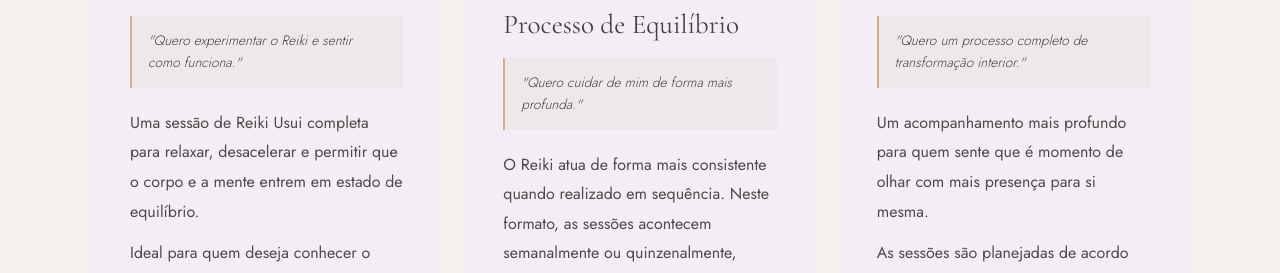
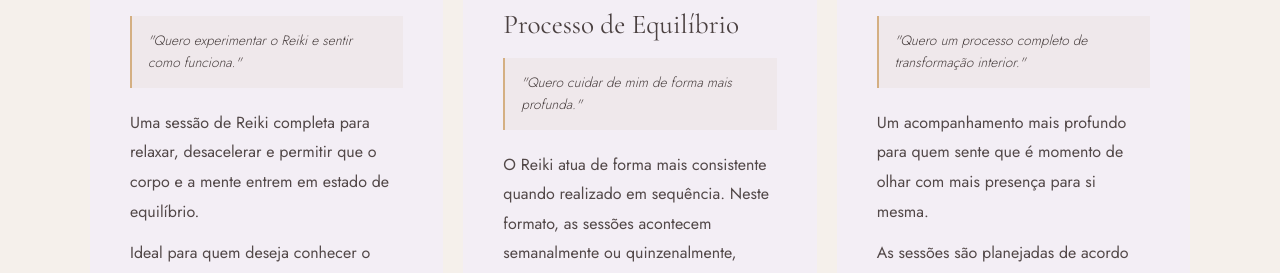
Before and after one commit to susiguerra1-pixel/alevencatoreiki, a Next.js app: page / in a window 1280 px wide. Shown: the part 3859-4132 px from the top of the page. Built offline with nearby package versions, Linux system fonts and the light colour scheme.

Commit message:
fix: remove "Usui" da descrição da Sessão Individual
Co-Authored-By: Claude Sonnet 4.6 <noreply@anthropic.com>

```diff
--- a/src/components/Sessoes.tsx
+++ b/src/components/Sessoes.tsx
@@ -12,7 +12,7 @@ const sessions = [
     title: "Sessão Individual",
     hook: '"Quero experimentar o Reiki e sentir como funciona."',
     paragraphs: [
-      "Uma sessão de Reiki Usui completa para relaxar, desacelerar e permitir que o corpo e a mente entrem em estado de equilíbrio.",
+      "Uma sessão de Reiki completa para relaxar, desacelerar e permitir que o corpo e a mente entrem em estado de equilíbrio.",
       "Ideal para quem deseja conhecer o Reiki ou precisa de um momento de cuidado e pausa.",
     ],
     bullets: ["✨ duração de 50 a 60 minutos", "✨ sessão de Reiki presencial em Caxias do Sul"],
```
